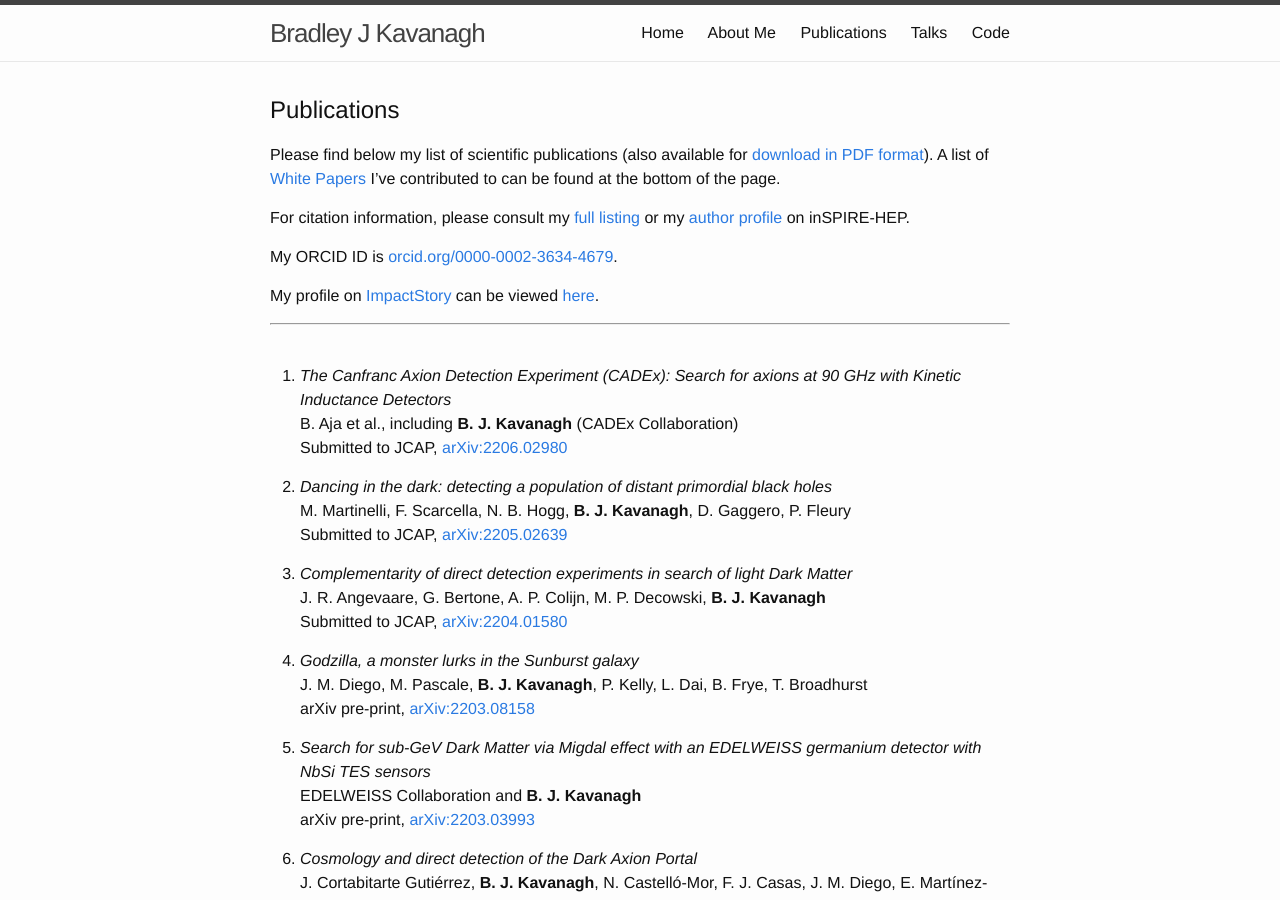
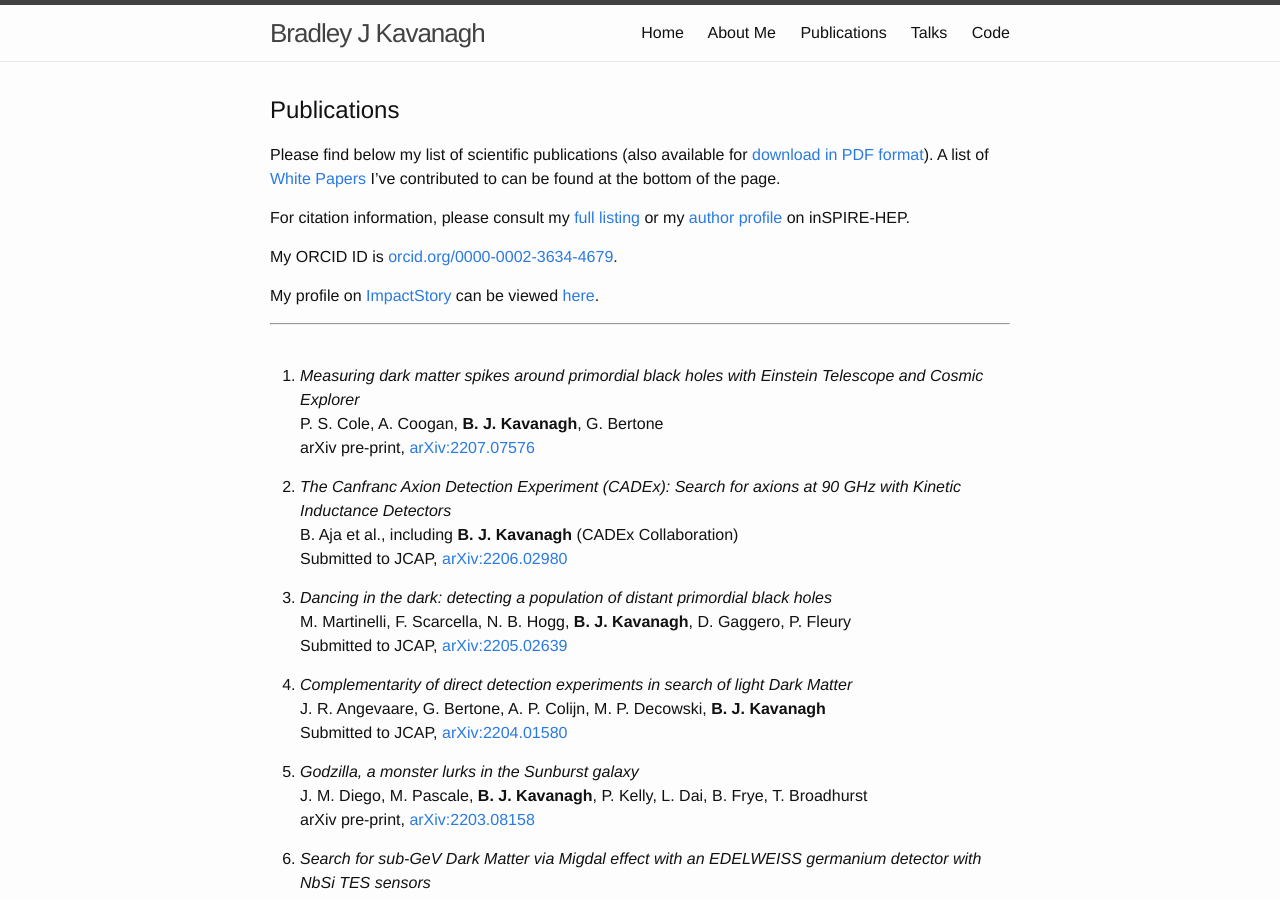
Before and after one commit to bradkav/bradkav.github.io, a Jekyll site: the page built from publications.md, in a window 1280 px wide and 900 px high. Built offline with Jekyll 4.4.1, drawn with Linux system fonts in a browser that asks for light colours.

Commit message:
Added new PBH paper

```diff
--- a/publications.md
+++ b/publications.md
@@ -20,7 +20,11 @@ My profile on [ImpactStory](https://impactstory.org/) can be viewed [here](https
 ***
 <br>
 
-1. *The Canfranc Axion Detection Experiment (CADEx): Search for axions at 90 GHz with Kinetic Inductance Detectors*
+1. *Measuring dark matter spikes around primordial black holes with Einstein Telescope and Cosmic Explorer*
+P. S. Cole, A. Coogan, **B. J. Kavanagh**, G. Bertone
+arXiv pre-print, [arXiv:2207.07576](https://arxiv.org/abs/2207.07576)
+
+2. *The Canfranc Axion Detection Experiment (CADEx): Search for axions at 90 GHz with Kinetic Inductance Detectors*
 B. Aja et al., including **B. J. Kavanagh** (CADEx Collaboration)
 Submitted to JCAP, [arXiv:2206.02980](https://arxiv.org/abs/2206.02980)
 
```
Also changed, not shown: 1 other file.
